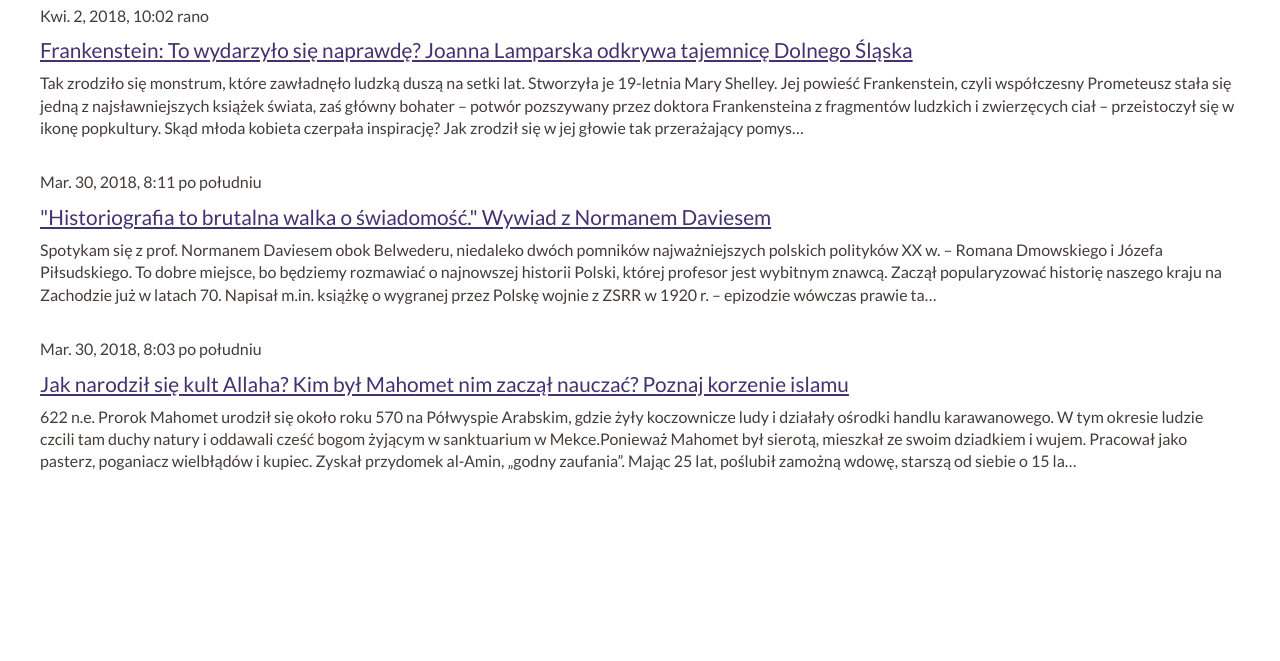
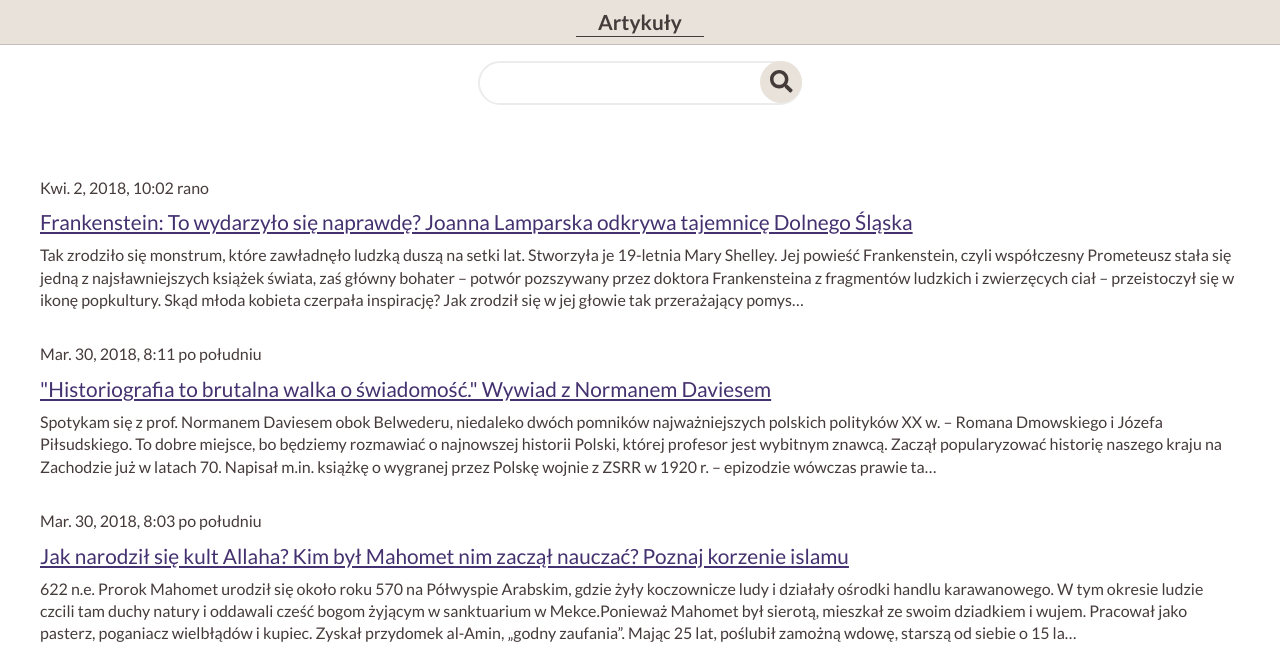
Before and after one commit to saviolinski/jm, a Django app: page / in a window 1280 px wide. Shown: the part 1522-2183 px from the top of the page. Before the commit the page ends 1992 px from the top, so only its background shows below. Run offline with Django 3.2, Linux system fonts and the light colour scheme; data comes from the database, SQL or seed files in the repository; some libraries are stand-ins or nearby versions.

Commit message:
search bar + back pagination

```diff
--- a/src/posts/views.py
+++ b/src/posts/views.py
@@ -5,6 +5,8 @@ from django.db.models import Q
 from django.contrib import messages
 from django.http import HttpResponse, HttpResponseRedirect
 from django.shortcuts import render, get_object_or_404, redirect
+from django.core.paginator import Paginator, EmptyPage, PageNotAnInteger
+
 
 from .models import Post
 from .forms import PostForm
@@ -43,11 +45,26 @@ def posts_list(request):
 	return render(request, "post_list.html", context)
 
 def index(request):
-	queryset = Post.objects.all()[:3] #.order_by("-timestamp")
+	queryset_list = Post.objects.all() #.order_by("-timestamp")
+
+	paginator = Paginator(queryset_list, 3)
+	page_request_var = "page"
+	page = request.GET.get(page_request_var)
+	try:
+		queryset = paginator.page(page)
+	except PageNotAnInteger:
+        # If page is not an integer, deliver first page.
+		queryset = paginator.page(1)
+	except EmptyPage:
+        # If page is out of range (e.g. 9999), deliver last page of results.
+		queryset = paginator.page(paginator.num_pages)
+
 	context = {
-		"object_list": queryset
+		"object_list": queryset,
+		"page_request_var": page_request_var
 	}
 	return render(request, "index.html", context)
+
 
 def posts_update(request, slug):
 	instance = get_object_or_404(Post, slug=slug)
--- a/src/static/css/base.css
+++ b/src/static/css/base.css
@@ -202,7 +202,8 @@ nav a {
 .container-2 {
 	display: grid;
 	width: 1200px;
-	margin: 2vh auto;
+	margin: 10vh auto;
+	/*margin-bottom: 10vh;*/
 
 }
 
@@ -221,7 +222,7 @@ nav a {
 .qa {
 	/*margin-bottom: 3px;*/
 	/*margin:2vh auto;*/
-	padding: 2vh;
+	padding: 1.5vh;
 }
 
 .question {
@@ -267,12 +268,68 @@ nav a {
 .container-3 {
 	display: grid;
 	width: 1200px;
-	margin: 2vh auto;
+	margin: 0vh auto;
 }
 
 .container-3 h5 {
 	/*text-align: right;*/
 	font-weight: 400;
+}
+
+.searchbar {
+	position: relative;
+	margin: 2vh auto;
+	padding-bottom: 5vh;
+}
+.searchtext-style {
+	position: relative;
+	border: solid 2px #ececec;
+	border-radius: 25px;
+	height: 40px;
+	width: 25vw;
+	font-size: 1.3rem;
+}
+
+.searchtext input {
+	height: 40px;
+}
+
+input[type=text] {
+	position: absolute;
+	/*margin: 0 auto;*/
+	top: 0;
+	left: 7%;
+	border: 0px;
+	height: 40px;
+	width: 20vw;
+	font-size: 1.2rem;
+}
+
+
+button[type=submit] {
+	position: absolute;
+	background-color: #e8e2db;
+	border: 0px;
+	border-radius: 50%;
+	height: 42px;
+	width: 42px;
+	top: 0;
+	right: 0;
+}
+
+button[type=submit]:hover {
+
+}
+
+button.searchbutton {
+	cursor: pointer;
+	background-color: #e8e2db;
+	color: white;
+}
+
+.fa-2x {
+	font-size: 1.7em;
+	color: #463b3b;
 }
 
 .article {
--- a/src/templates/base.html
+++ b/src/templates/base.html
@@ -7,6 +7,7 @@
 	<link rel="stylesheet" href='{% static "/css/base.css" %}' />
 	<script defer src="https://use.fontawesome.com/releases/v5.0.8/js/all.js"></script>
 	<script src="https://code.jquery.com/jquery-3.3.1.min.js" integrity="sha256-FgpCb/KJQlLNfOu91ta32o/NMZxltwRo8QtmkMRdAu8=" crossorigin="anonymous"></script>
+
 </head>
 <body>
 	<div id="fb-root"></div>
@@ -45,4 +46,5 @@
 
 
 </body>
+
 </html>
--- a/src/templates/index.html
+++ b/src/templates/index.html
@@ -56,17 +56,35 @@
 		<h1>Artykuły</h1>
 	</div>
 	<div class="container-3">
-		{% for obj in object_list %}
-		<div class="article">
-			<h5>{{ obj.timestamp }}</h5>
-			<div class="art-title"><a href="{{ obj.get_absolute_url }}">{{ obj.title }} </a></div>
-			<p>{{ obj.content|safe|truncatechars_html:500 }}</p>
+		<div class="searchbar">
+			<form method="GET" action="">
+				<div class="searchtext-style">
+					<input type="text" placeholder="" name="q" value="{{ request.GET.q }}" class="searchtext" />
+				</div>
+				<button class="searchbutton" type="submit"> <i class="fa fa-search fa-2x"></i></button>
+			</form>
 		</div>
 
-	{% endfor %}
+			{% for obj in object_list %}
+			<div class="article">
+				<h5>{{ obj.timestamp }}</h5>
+				<div class="art-title"><a href="{{ obj.get_absolute_url }}">{{ obj.title }} </a></div>
+				<p>{{ obj.content|safe|truncatechars_html:500 }}</p>
+			</div>
+			{% endfor %}
+		</div>
+
+
+
+
+
+
 	</div>
 
 </section>
+
+
+
 
 
 
@@ -80,6 +98,15 @@ $( document ).ready(function() {
 	$(".qa").click(function(){
     	$(this).find('.question').toggleClass("active");
 	});
+	$(".searchbutton").hover(function(){
+    	$(".searchbutton").css({"background-color": "#463b3b"});
+    	$(".fa-2x").css({"color": "white"});
+    }, function(){
+    	$(".searchbutton").css({"background-color": "#e8e2db"});
+    	$(".fa-2x").css({"color": "#463b3b"});
+    });
+
 });
+
 </script>
 {% endblock content %}
--- a/src/templates/post_list.html
+++ b/src/templates/post_list.html
@@ -6,6 +6,7 @@
 		<input type="text" placeholder="..." name="q" value="{{ request.GET.q }}" />
 		<input type="submit" value="Wyszukaj"/>
 		<br/>
+	</form>
 	{% for obj in object_list %}
 
 	<a href="{{ obj.get_absolute_url }}">{{ obj.title }} </a><br/>
```
Also changed, not shown: 12 other files.
